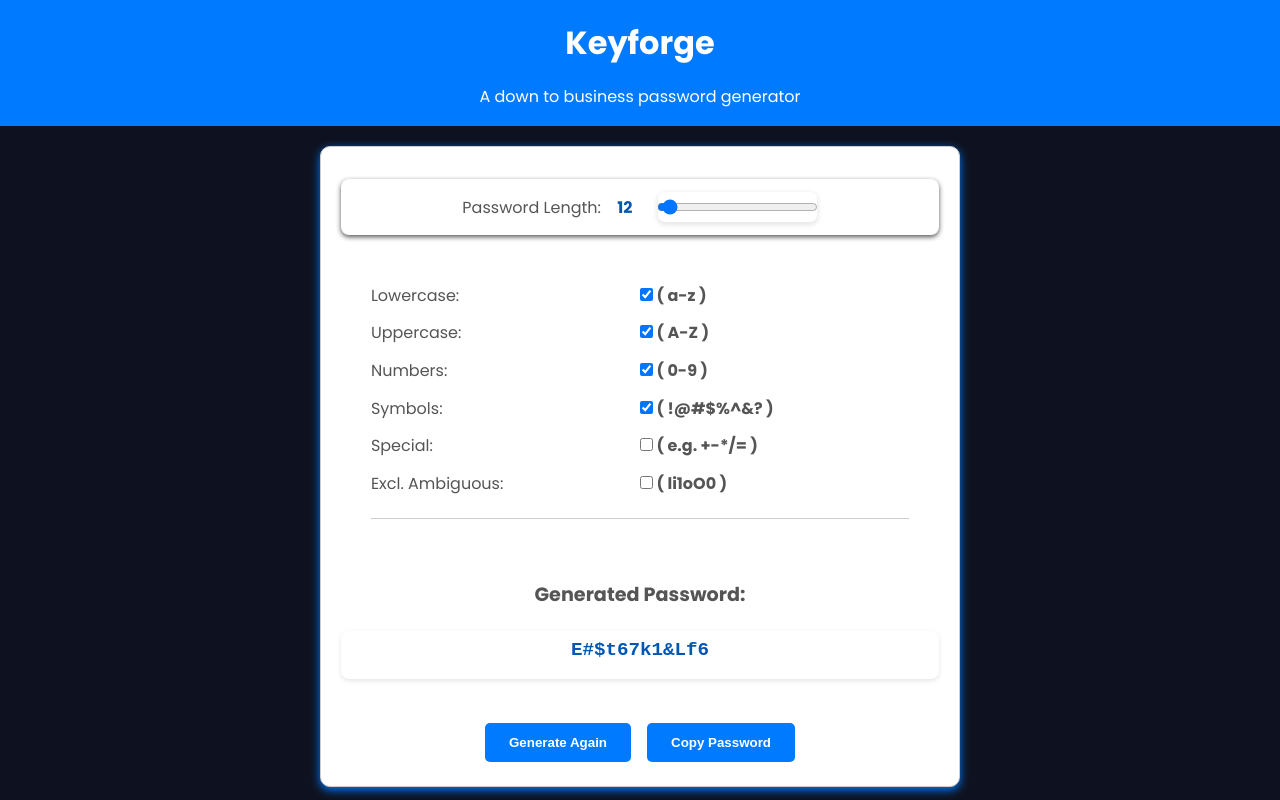
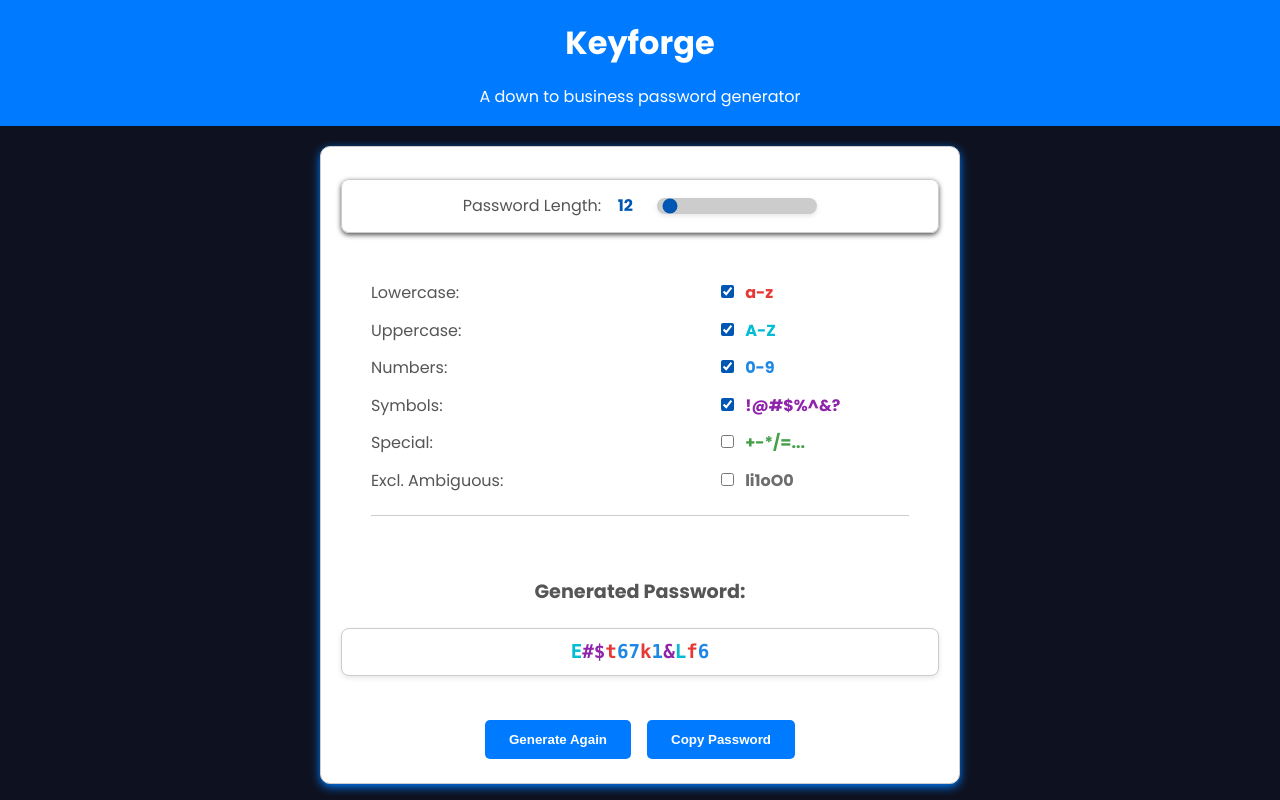
Before and after one commit to gregoryAndrikopoulos/Keyforge, a React (Vite) app: page / in a window 1280 px wide. Both pictures are taken after a click on the button "Generate Password". Shown: the top 800 px of the page. Built offline with nearby package versions, Linux system fonts and the light colour scheme.

Commit message:
style and code polish (#4)

```diff
--- a/src/App.jsx
+++ b/src/App.jsx
@@ -1,5 +1,5 @@
 import Header from "./components/header/Header";
-import Generator from "./components/password-generator/Generator.jsx";
+import Generator from "./components/generator/Generator.jsx";
 import Directives from "./components/directives/Directives.jsx";
 import Footer from "./components/footer/Footer";
 
--- /dev/null
+++ b/src/components/generator/Generator.css
@@ -0,0 +1,191 @@
+.generator-container {
+  text-align: center;
+  margin: 1.25rem auto;
+  padding: 2rem 1.25rem 1.5rem 1.25rem;
+}
+
+.column {
+  display: inline-block;
+  width: 45%;
+}
+
+.password-options {
+  text-align: left;
+  margin: 1.25rem 0;
+  padding: 0.65rem 0;
+  color: var(--color-grey-dark);
+  border-bottom: 1px solid var(--color-grey);
+}
+
+.password-options label {
+  display: block;
+  margin-bottom: 0.65rem;
+}
+
+.length-input {
+  display: flex;
+  align-items: center;
+  justify-content: center;
+  margin-bottom: 1rem;
+  padding: 0.75rem;
+  border: none;
+  border-radius: 8px;
+  font-size: 1rem;
+  color: var(--color-grey-dark);
+  width: 100%;
+}
+
+.length-input input {
+  margin-left: 1rem;
+  padding: 0.5rem 0.1rem;
+  border-radius: 8px;
+  color: var(--color-accent);
+  background-color: var(--color-white);
+  width: 28%;
+}
+
+.length-display {
+  margin-left: 0.5rem;
+  font-size: 1rem;
+  font-weight: bold;
+  color: var(--color-accent);
+  width: 2rem;
+}
+
+.generated-password {
+  display: flex;
+  flex-direction: column;
+  margin-top: 1.25rem;
+  padding-top: 1.25rem;
+  font-size: 1.2rem;
+  color: var(--color-grey-dark);
+}
+
+.password-output {
+  margin-top: 1.25rem;
+  padding: 0.5rem;
+  border: 1px solid var(--color-grey);
+  border-radius: 8px;
+  font-size: 1.2rem;
+  font-weight: bold;
+  text-align: center;
+  color: var(--color-accent);
+  background-color: var(--color-white);
+  height: 3rem;
+  display: flex;
+  align-items: center;
+  justify-content: center;
+  overflow-x: auto;
+  overflow-y: hidden;
+  user-select: text;
+  cursor: text;
+  font-family:
+    ui-monospace, SFMono-Regular, Menlo, Monaco, Consolas, "Liberation Mono",
+    "Courier New", monospace;
+}
+
+.password-output-line {
+  display: inline-block;
+  white-space: pre;
+}
+
+.password-output,
+.length-input input {
+  box-shadow: 0 2px 5px var(--color-shadow);
+  transition:
+    background-color 0.3s,
+    box-shadow 0.3s,
+    color 0.3s;
+}
+
+.password-output:focus,
+.length-input input:focus {
+  box-shadow: 0 0 10px var(--color-tint);
+}
+
+.length-input {
+  border: none;
+  border-radius: 8px;
+  font-size: 1rem;
+  color: var(--color-grey-dark);
+  width: 100%;
+  box-shadow: 0 2px 5px var(--color-grey-dark);
+}
+
+.password-output::-webkit-scrollbar {
+  display: none;
+}
+
+.tickLabels {
+  font-weight: bold;
+  color: var(--color-grey-dark);
+  margin-left: 30%;
+}
+
+.generator-container #length-slider {
+  accent-color: var(--color-accent);
+  cursor: pointer;
+  -webkit-appearance: none;
+  appearance: none;
+  height: 6px;
+  background: var(--color-grey);
+  border-radius: 999px;
+  outline: none;
+}
+
+.generator-container .tickLabels input[type="checkbox"] {
+  accent-color: var(--color-accent);
+  cursor: pointer;
+  margin-right: 0.5rem;
+}
+
+.generator-container .length-input {
+  border: 1px solid var(--color-grey);
+  transition:
+    border-color 0.2s,
+    box-shadow 0.2s;
+}
+
+.ch-lower {
+  color: #e53935;
+}
+.ch-upper {
+  color: #00bcd4;
+}
+.ch-digit {
+  color: #1e88e5;
+}
+.ch-special {
+  color: #43a047;
+}
+.ch-symbol {
+  color: #8e24aa;
+}
+.ch-other {
+  color: var(--color-grey-dark);
+}
+.legend-lower {
+  color: #e53935;
+}
+.legend-upper {
+  color: #00bcd4;
+}
+.legend-digit {
+  color: #1e88e5;
+}
+.legend-symbol {
+  color: #8e24aa;
+}
+.legend-special {
+  color: #43a047;
+}
+.legend-ambiguous {
+  color: #6d6d6d;
+}
+
+@media (max-width: 720px) {
+  .column {
+    display: block;
+    width: 100%;
+  }
+}
--- a/src/components/password-generator/Generator.jsx
+++ b/src/components/generator/Generator.jsx
@@ -1,10 +1,41 @@
-import { useCallback, useEffect, useMemo, useState } from "react";
-import { CHECKBOXES, OPTION_LABELS } from "../../utils/constants.js";
+import { useCallback, useEffect, useMemo, useRef, useState } from "react";
+import { CHECKBOXES, OPTION_LABELS, SETS } from "../../utils/constants.js";
 import { buildPools, generatePassword } from "../../utils/helpers.js";
 import "./Generator.css";
 
+const SAMPLE_BY_NAME = {
+  includeLowercase: "a-z",
+  includeUppercase: "A-Z",
+  includeNumbers: "0-9",
+  includeSymbols: "!@#$%^&?",
+  includeSpecial: "+-*/=...",
+  excludeAmbiguous: "li1oO0",
+};
+
+const CLASS_BY_NAME = {
+  includeLowercase: "legend-lower",
+  includeUppercase: "legend-upper",
+  includeNumbers: "legend-digit",
+  includeSymbols: "legend-symbol",
+  includeSpecial: "legend-special",
+  excludeAmbiguous: "legend-ambiguous",
+};
+
+const classifyChar = (ch) => {
+  if (SETS.includeLowercase.includes(ch)) return "ch-lower";
+  if (SETS.includeUppercase.includes(ch)) return "ch-upper";
+  if (SETS.includeNumbers.includes(ch)) return "ch-digit";
+  if (SETS.includeSpecial.includes(ch)) return "ch-special";
+  if (SETS.includeSymbols.includes(ch)) return "ch-symbol";
+  return "ch-other";
+};
+
 const CheckboxOption = ({ label, checked, onChange, name }) => {
   const id = `checkbox-${name}`;
+  const base = String(label).split("(")[0].trim();
+  const sample = SAMPLE_BY_NAME[name];
+  const sampleClass = CLASS_BY_NAME[name];
+
   return (
     <label htmlFor={id}>
       <input
@@ -15,7 +46,13 @@ const CheckboxOption = ({ label, checked, onChange, name }) => {
         onChange={onChange}
         data-testid={`checkbox-${name}`}
       />
-      {label}
+      <span>{base}</span>
+      {sample && (
+        <>
+          {" "}
+          <span className={sampleClass}>{sample}</span>
+        </>
+      )}
     </label>
   );
 };
@@ -57,21 +94,25 @@ const Generator = () => {
     navigator.clipboard
       .writeText(generatedPassword)
       .then(() => setCopied(true))
-      .catch((err) => {
-        console.error("Error copying password to clipboard:", err);
-        setCopied(false);
-      });
+      .catch(() => setCopied(false));
   };
 
-  const handleCheckboxChange = (optionName) => {
+  const handleCheckboxChange = (optionName) =>
     setOptions((prev) => ({ ...prev, [optionName]: !prev[optionName] }));
+
+  const outputRef = useRef(null);
+  const handleOutputFocus = () => {
+    const el = outputRef.current;
+    if (!el) return;
+    const range = document.createRange();
+    range.selectNodeContents(el);
+    const sel = window.getSelection();
+    sel.removeAllRanges();
+    sel.addRange(range);
   };
 
   return (
-    <div
-      className="container generator-container"
-      data-testid="password-generator"
-    >
+    <div className="container generator-container" data-testid="generator">
       <div className="length-input" data-testid="length-group">
         <label htmlFor="length-slider">Password Length: </label>
         <span className="length-display" data-testid="length-display">
@@ -133,14 +174,23 @@ const Generator = () => {
       {generatedPassword && (
         <div className="generated-password" data-testid="generated-section">
           <strong>Generated Password:</strong>
-          <textarea
-            className="password-textarea"
-            value={generatedPassword}
-            readOnly
-            aria-label="Generated password"
-            onFocus={(e) => e.target.select()}
+          <div
+            ref={outputRef}
+            className="password-output"
+            role="textbox"
+            aria-readonly="true"
+            tabIndex={0}
+            onFocus={handleOutputFocus}
             data-testid="password-output"
-          />
+          >
+            <span className="password-output-line">
+              {generatedPassword.split("").map((ch, i) => (
+                <span key={i} className={classifyChar(ch)}>
+                  {ch}
+                </span>
+              ))}
+            </span>
+          </div>
           <div
             aria-live="polite"
             role="status"
--- a/src/components/password-generator/Generator.css
+++ /dev/null
@@ -1,115 +0,0 @@
-.generator-container {
-  text-align: center;
-  margin: 1.25rem auto;
-  padding: 2rem 1.25rem 1.5rem 1.25rem;
-}
-
-.column {
-  display: inline-block; /* Display content on rows */
-  width: 45%;
-}
-
-.password-options {
-  text-align: left;
-  margin: 1.25rem 0;
-  padding: 0.65rem 0;
-  color: var(--color-grey-dark);
-  border-bottom: 1px solid var(--color-grey);
-}
-
-.password-options label {
-  display: block;
-  margin-bottom: 0.65rem;
-}
-
-.length-input {
-  display: flex; /* Use flexbox to align items */
-  align-items: center; /* Center items vertically */
-  justify-content: center; /* Center items horizontally */
-  margin-bottom: 1rem;
-  padding: 0.75rem;
-  border: none;
-  border-radius: 8px;
-  font-size: 1rem;
-  color: var(--color-grey-dark);
-  width: 100%;
-  box-shadow: 0 2px 5px var(--color-grey-dark);
-}
-
-.length-input input {
-  margin-left: 1rem;
-  padding: 0.5rem 0.1rem 0.5rem;
-  border-radius: 8px;
-  color: var(--color-accent);
-  background-color: var(--color-white);
-  box-shadow: 0 2px 5px var(--color-shadow);
-  transition:
-    background-color 0.3s,
-    box-shadow 0.3s,
-    color 0.3s;
-  width: 28%;
-}
-
-.length-input input:focus {
-  box-shadow: 0 0 10px var(--color-tint);
-}
-
-.length-display {
-  margin-left: 0.5rem;
-  font-size: 1rem;
-  font-weight: bold;
-  color: var(--color-accent);
-  width: 2rem; /* So it does not fluctuate upon change causing the entire line to shake */
-}
-
-.generated-password {
-  display: flex;
-  flex-direction: column;
-  margin-top: 1.25rem;
-  padding-top: 1.25rem;
-  font-size: 1.2rem;
-  color: var(--color-grey-dark);
-}
-
-.generated-password textarea {
-  margin-top: 1.25rem;
-  border: none;
-  border-radius: 8px;
-  font-size: 1.2rem;
-  background-color: var(--color-white);
-  box-shadow: 0 2px 5px var(--color-shadow);
-  transition:
-    background-color 0.3s,
-    box-shadow 0.3s,
-    color 0.3s;
-  height: 3rem;
-  resize: none;
-}
-
-.generated-password textarea:focus {
-  box-shadow: 0 0 10px var(--color-tint);
-}
-
-/* removing the scrollbar */
-.generated-password textarea::-webkit-scrollbar {
-  display: none;
-}
-
-.password-textarea {
-  padding: 0.5rem;
-  border: 1px solid var(--color-grey);
-  border-radius: 4px;
-  font-weight: bold;
-  text-align: center;
-  color: var(--color-accent);
-  width: 100%;
-  cursor: text;
-  resize: none; /* Prevent resizing via mouse drag*/
-  white-space: nowrap; /* Prevent content from wrapping */
-  user-select: all; /* Allow content selection */
-}
-
-.tickLabels {
-  font-weight: bold;
-  color: var(--color-grey-dark);
-}
```
Also changed, not shown: test/page-objects/DirectivesPage.js (+1 -41 lines), test/page-objects/FooterPage.js (+1 -13 lines), test/page-objects/GeneratorPage.js (renamed from test/page-objects/PasswordGeneratorPage.js, +4 -23 lines), test/page-objects/HeaderPage.js (+0 -3 lines), 2 other files (tests, documents, lock files or other folders).
